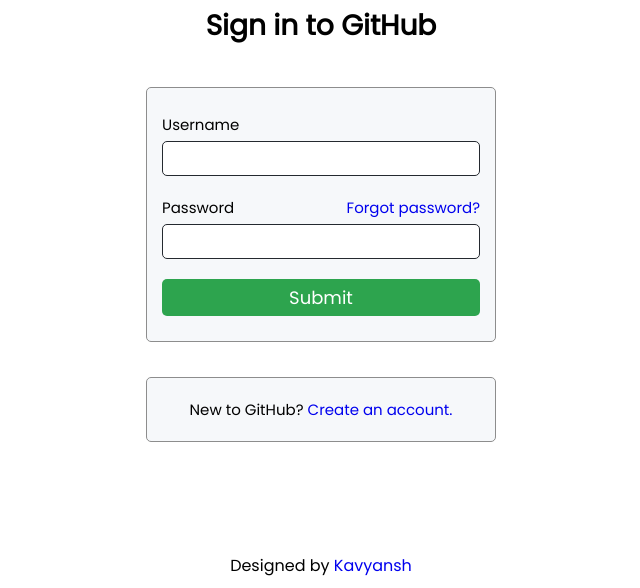
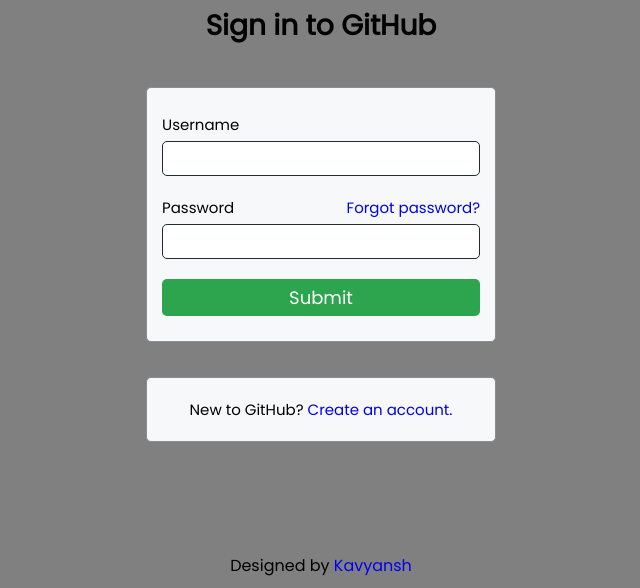
Before and after one commit to kavyansh18/Github-login-page-clone, a plain HTML site: page index.html in a window 1280 px wide. Shown: the part 212-800 px from the top of the page, without its empty margins (319-959 px from the left). Drawn offline with Linux system fonts and the light colour scheme.

Commit message:
Update style.css

```diff
--- a/style.css
+++ b/style.css
@@ -27,7 +27,7 @@
 body {
     width: 100%;
     height: 100vh;
-    background-color: #ffffff;
+    background-color: grey;
     display: flex;
     justify-content: center;
     align-items: center;
```
